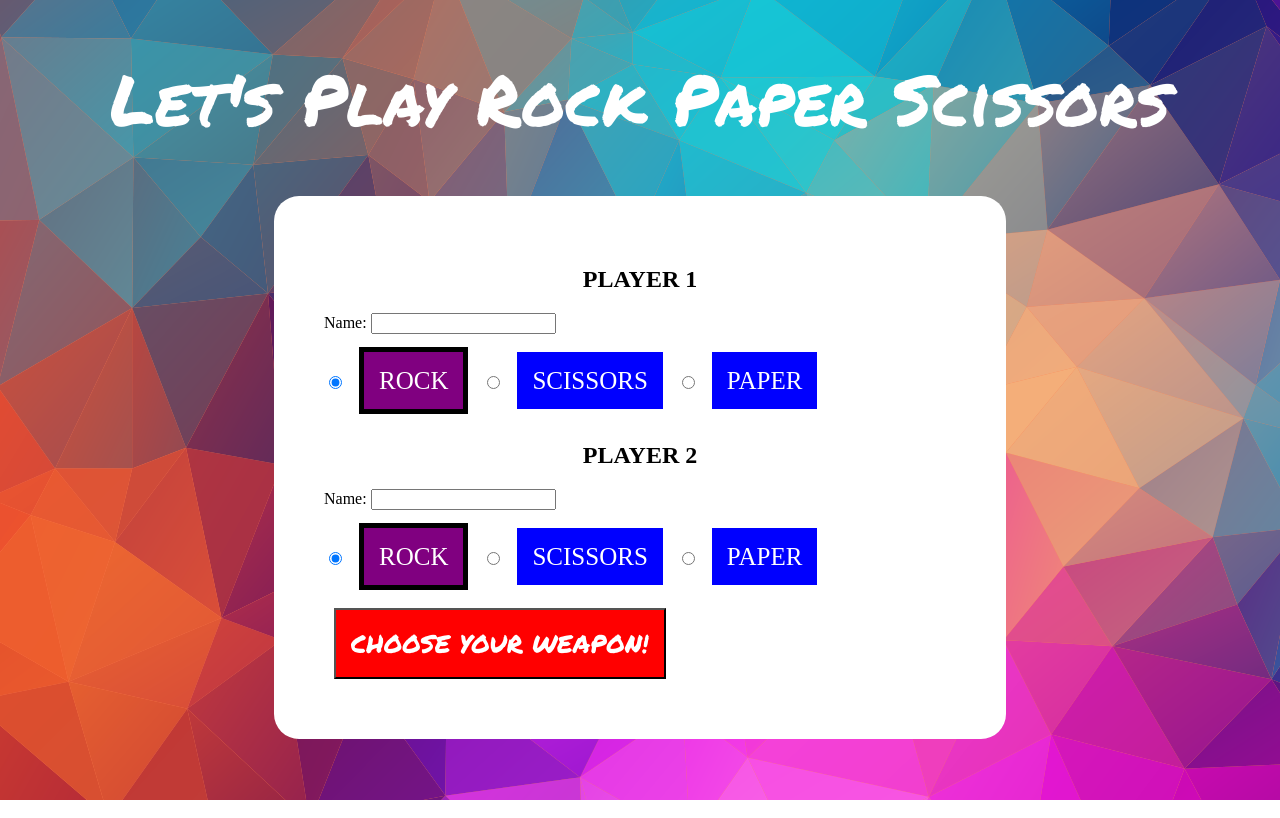
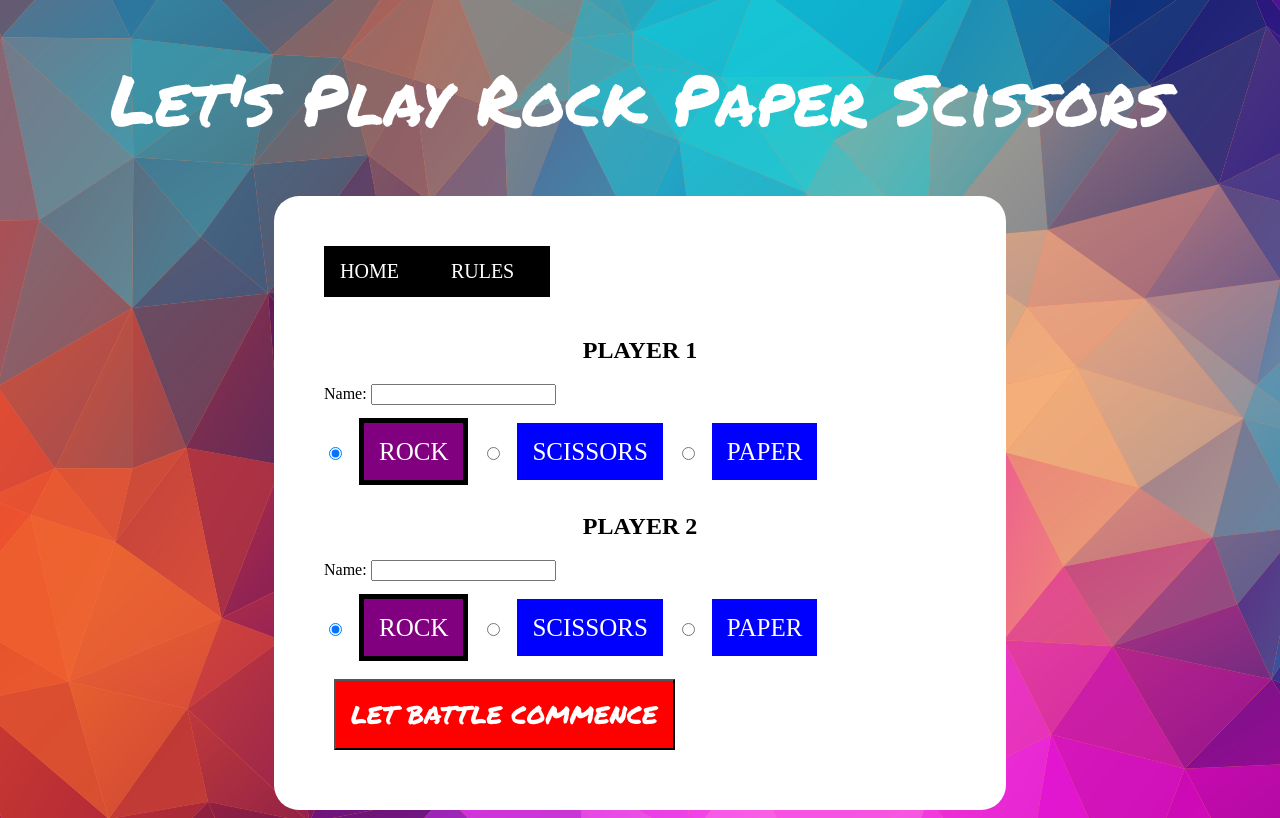
Before and after one commit to kevinmuldoon-github/flask-rock-paper-scissors, a Flask app: page / in a window 1280 px wide. Run offline with Flask 2, Linux system fonts and the light colour scheme; some web fonts are replaced.

Commit message:
Completed MPV and First Extension

```diff
--- a/controllers/controller.py
+++ b/controllers/controller.py
@@ -1,6 +1,7 @@
 from flask import render_template, request
 from app import app
 from models.game import Game
+from models.find_winner import who_wins
 from models.player import Player
 
 
@@ -8,17 +9,21 @@ from models.player import Player
 def index():
     return render_template('index.html', title="Let's Play Rock Paper Scissors")
 
+@app.route('/welcome')
+def welcome():
+    return render_template('welcome.html', title="The Rules of Rock Paper Scissors")
+
 @app.route('/result', methods=['post'])
 def player_form():
     player1_selection = request.form['player1-selection']
     player1_name = request.form['player1-name']
     player2_selection = request.form['player2-selection']
     player2_name = request.form['player2-name']
-    player1 = Player(player1_name, player1_selection)
-    player2 = Player(player2_name, player2_selection)
-    player_choices = Game(player1_selection, player2_selection)
 
-    if player_choices.player1_choice == player_choices.player2_choice:
-            print("Cool")
+    player1 = Player(player1_name, player1_selection)       # Player 1 name and selection
+    player2 = Player(player2_name, player2_selection)       # Player 2 name and selection
+    players = [player1, player2]                            # Player list
+    selections = Game(player1_selection, player2_selection) # Game selections
+    winner = who_wins(players, selections)                  # Determine winner
 
-    return render_template('result.html', title='The Results are in...', player1=player1, player2=player2)
+    return render_template('result.html', title='The Results are in...', player1=player1, player2=player2, winner=winner)
--- a/static/style.css
+++ b/static/style.css
@@ -22,6 +22,34 @@ h1 {
 h2 {
     text-align: center;
     margin:20px;
+}
+
+.nav-menu ul {
+    list-style-type: none;
+    margin: 0 0 20px 0;
+    padding: 0;
+    overflow: hidden;
+    width:40%;
+}
+
+.nav-menu li{
+    float: left;
+    background-color: black;
+}
+
+.nav-menu li a {
+    display: block;
+    color: white;
+    text-align: center;
+    padding: 14px 16px;
+    margin-right:20px;
+    text-decoration: none;
+    font-size:20px;
+}
+
+.nav-menu li a:hover{
+    background-color: #111;
+    color:yellow;
 }
 
 form {
@@ -73,8 +101,7 @@ color:white;
 }
 
 .play-again{
-    width:40%;
-    margin:auto;
+    width:30%;
     text-align: center;
     background-color: green;
     margin:15px;
--- a/templates/base.html
+++ b/templates/base.html
@@ -13,7 +13,13 @@
     <h1>Let's Play Rock Paper Scissors</h1>
 
     <div class="grid-container">
+        <div class="nav-menu">
+            <ul>
+                <li><a href="/">HOME</a></li>
+                <li><a href="/welcome">RULES</a></li>
+            </ul>
 
+        </div>
             {% block content %}
             {% endblock %}
 
--- a/templates/index.html
+++ b/templates/index.html
@@ -22,7 +22,7 @@
             <label for="scissors">SCISSORS</label>
             <input type="radio" id="paper" name="player2-selection" value="Paper">
             <label for="paper">PAPER</label><br /><br />
-            <input type="submit" value="CHOOSE YOUR WEAPON!" />
+            <input type="submit" value="LET BATTLE COMMENCE" />
             </form>
 </div>
 
```
Also changed, not shown: models/find_winner.py (added, +28 -0 lines), templates/result.html (+58 -6 lines), templates/welcome.html (+11 -0 lines), models/game.py (line endings or trailing spaces), static/images/no-winner.png (added).
